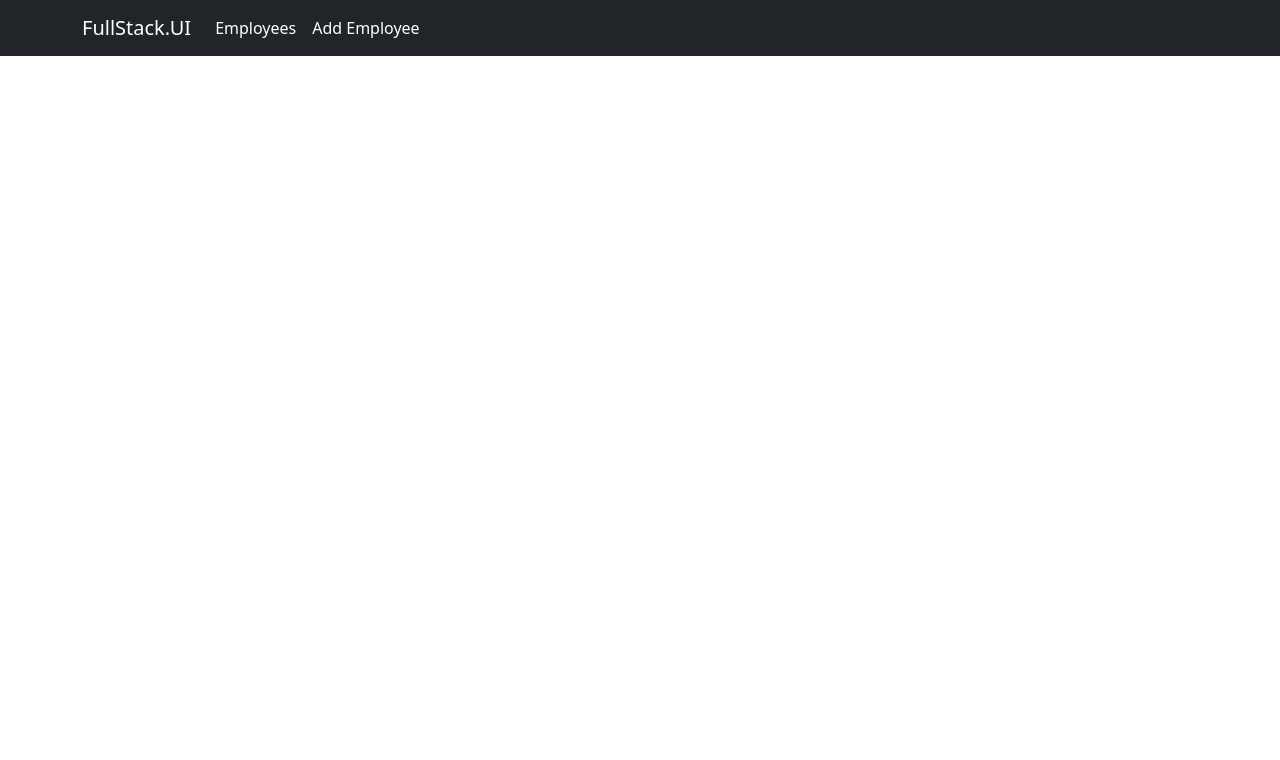
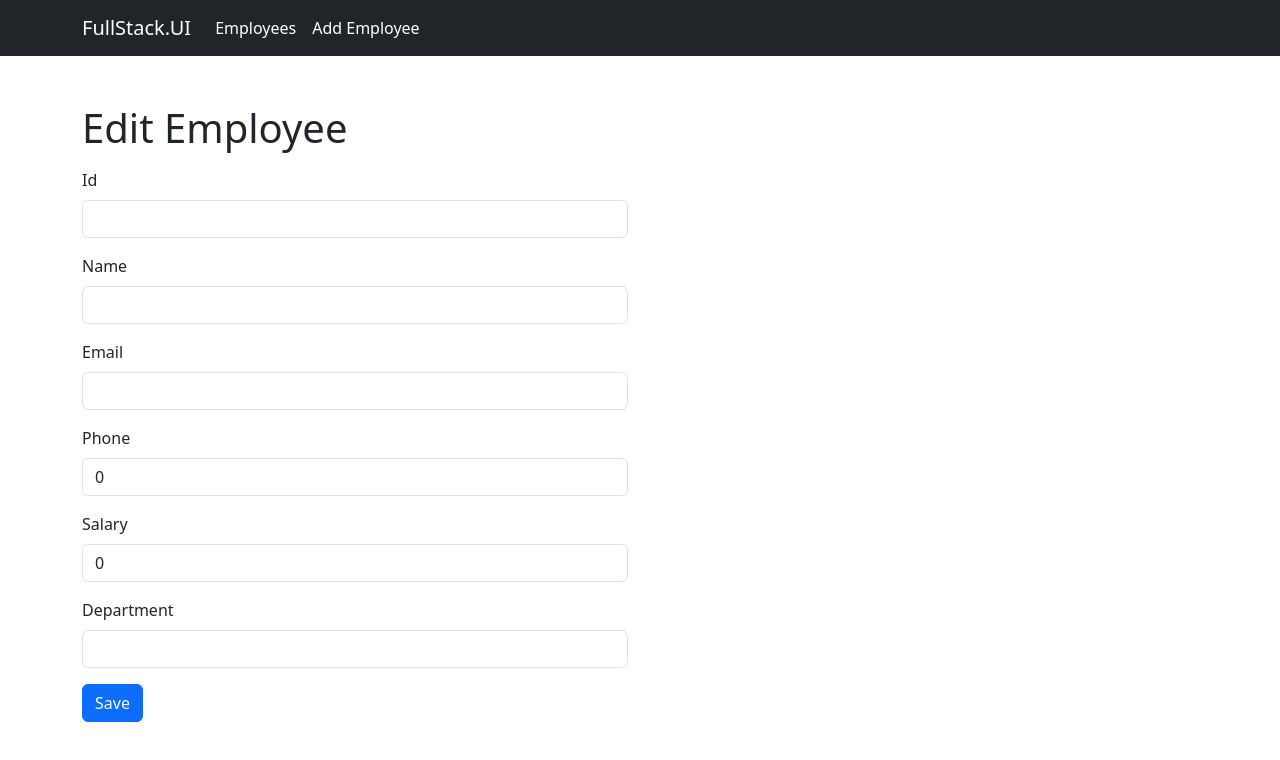
Before and after one commit to shutirtha-roy/angular-practice, an Angular app in the folder src/angular-14-with-web-api/FullStackUI/FullStack.UI/: page /employees/edit/1 in a window 1280 px wide. Before the commit this address led to /. Shown: the top 760 px of the page. Built offline with nearby package versions, Linux system fonts and the light colour scheme; no server answers.

Commit message:
Show details of individual employee implemented (when it is clicked on Edit)

```diff
--- a/src/angular-14-with-web-api/FullStackUI/FullStack.UI/src/app/app-routing.module.ts
+++ b/src/angular-14-with-web-api/FullStackUI/FullStack.UI/src/app/app-routing.module.ts
@@ -1,6 +1,7 @@
 import { NgModule } from '@angular/core';
 import { RouterModule, Routes } from '@angular/router';
 import { AddEmployeeComponent } from './components/employees/add-employee/add-employee.component';
+import { EditEmployeeComponent } from './components/employees/edit-employee/edit-employee.component';
 import { EmployeesListComponent } from './components/employees/employees-list/employees-list.component';
 
 const routes: Routes = [
@@ -15,6 +16,10 @@ const routes: Routes = [
   {
     path: 'employees/add',
     component: AddEmployeeComponent
+  },
+  {
+    path: 'employees/edit/:id',
+    component: EditEmployeeComponent
   }
 ];
 
--- a/src/angular-14-with-web-api/FullStackUI/FullStack.UI/src/app/app.module.ts
+++ b/src/angular-14-with-web-api/FullStackUI/FullStack.UI/src/app/app.module.ts
@@ -7,12 +7,14 @@ import { AppComponent } from './app.component';
 import { EmployeesListComponent } from './components/employees/employees-list/employees-list.component';
 import { AddEmployeeComponent } from './components/employees/add-employee/add-employee.component';
 import { FormsModule } from '@angular/forms';
+import { EditEmployeeComponent } from './components/employees/edit-employee/edit-employee.component';
 
 @NgModule({
   declarations: [
     AppComponent,
     EmployeesListComponent,
-    AddEmployeeComponent
+    AddEmployeeComponent,
+    EditEmployeeComponent
   ],
   imports: [
     BrowserModule,
--- /dev/null
+++ b/src/angular-14-with-web-api/FullStackUI/FullStack.UI/src/app/components/employees/edit-employee/edit-employee.component.html
@@ -0,0 +1,37 @@
+<div class="container my-5">
+    <h1 class="mb-3">Edit Employee</h1>
+
+    <div class="row">
+        <div class="col-6">
+            <form #form="ngForm">
+                <div class="mb-3">
+                    <label for="id" class="form-label">Id</label>
+                    <input type="text" class="form-control" id="id" name="id" readonly [(ngModel)]="employeeDetails.id">
+                  </div>
+                <div class="mb-3">
+                  <label for="name" class="form-label">Name</label>
+                  <input type="text" class="form-control" id="name" name="name" [(ngModel)]="employeeDetails.name">
+                </div>
+                <div class="mb-3">
+                    <label for="email" class="form-label">Email</label>
+                    <input type="text" class="form-control" id="email" name="email" [(ngModel)]="employeeDetails.email">
+                </div>
+                <div class="mb-3">
+                    <label for="phone" class="form-label">Phone</label>
+                    <input type="number" class="form-control" id="phone" name="phone" [(ngModel)]="employeeDetails.phone">
+                </div>
+                <div class="mb-3">
+                    <label for="salary" class="form-label">Salary</label>
+                    <input type="number" class="form-control" id="salary" name="salary" [(ngModel)]="employeeDetails.salary">
+                </div>
+                <div class="mb-3">
+                    <label for="department" class="form-label">Department</label>
+                    <input type="text" class="form-control" id="department" name="department" [(ngModel)]="employeeDetails.department">
+                </div>
+
+                <button type="submit" class="btn btn-primary">Save</button>
+            </form>
+        </div>
+    </div>
+
+</div>
--- /dev/null
+++ b/src/angular-14-with-web-api/FullStackUI/FullStack.UI/src/app/components/employees/edit-employee/edit-employee.component.ts
@@ -0,0 +1,41 @@
+import { Component, OnInit } from '@angular/core';
+import { ActivatedRoute } from '@angular/router';
+import { Employee } from 'src/app/models/employee.model';
+import { EmployeesService } from 'src/app/services/employees.service';
+
+@Component({
+  selector: 'app-edit-employee',
+  templateUrl: './edit-employee.component.html',
+  styleUrls: ['./edit-employee.component.css']
+})
+export class EditEmployeeComponent implements OnInit {
+
+  employeeDetails: Employee = {
+    id: '',
+    name: '',
+    email: '',
+    phone: 0,
+    salary: 0,
+    department: ''
+  };
+
+  constructor(private route: ActivatedRoute, private employeeService: EmployeesService) { }
+
+  ngOnInit(): void {
+      this.route.paramMap.subscribe({
+        next: (params) => {
+          const id = params.get('id');
+
+          if (id) {
+            // call api
+            this.employeeService.getEmployee(id)
+            .subscribe({
+              next: (response) => {
+                this.employeeDetails = response;
+              }
+            });
+          }
+        }
+      })
+  }
+}
--- a/src/angular-14-with-web-api/FullStackUI/FullStack.UI/src/app/components/employees/employees-list/employees-list.component.html
+++ b/src/angular-14-with-web-api/FullStackUI/FullStack.UI/src/app/components/employees/employees-list/employees-list.component.html
@@ -9,6 +9,8 @@
                 <th>Email</th>
                 <th>Phone</th>
                 <th>Salary</th>
+                <th>Department</th>
+                <th></th>
             </tr>
         </thead>
         <tbody>
@@ -18,6 +20,8 @@
                 <td>{{ employee.email }}</td>
                 <td>{{ employee.phone }}</td>
                 <td>{{ employee.salary }}</td>
+                <td>{{ employee.department }}</td>
+                <td><a [routerLink]="['/employees','edit', employee.id]">View</a></td>
             </tr>
         </tbody>
     </table>
--- a/src/angular-14-with-web-api/FullStackUI/FullStack.UI/src/app/services/employees.service.ts
+++ b/src/angular-14-with-web-api/FullStackUI/FullStack.UI/src/app/services/employees.service.ts
@@ -19,4 +19,8 @@ export class EmployeesService {
     addEmployeeRequest.id = '00000000-0000-0000-0000-000000000000';
     return this.http.post<Employee>(this.employeesUrl, addEmployeeRequest);
   }
+
+  getEmployee(id: string): Observable<Employee> {
+    return this.http.get<Employee>(this.employeesUrl + '/' + id);
+  }
 }
```
Also changed, not shown: src/angular-14-with-web-api/FullStackUI/FullStack.UI/src/app/components/employees/edit-employee/edit-employee.component.css (added), 1 other file (tests, documents, lock files or other folders).
